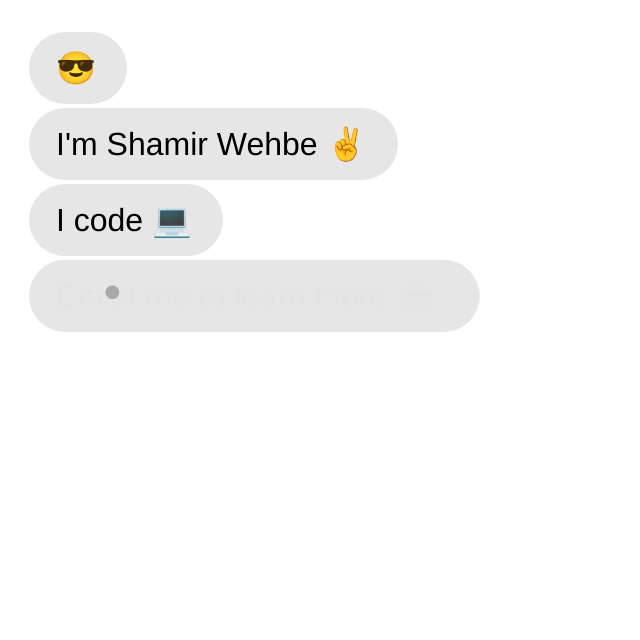
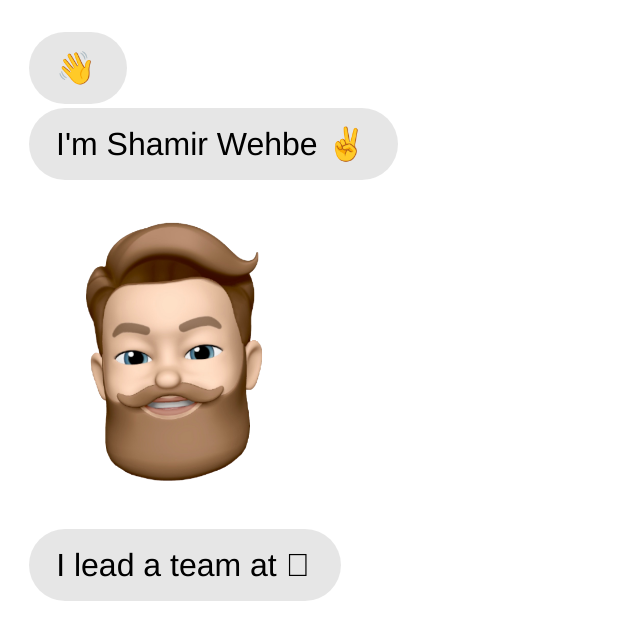
Before and after one commit to wehbs/imessage_site, a plain HTML site: page index.html in a window 1280 px wide. Shown: the whole page, without its empty margins (0-640 px from the left). Drawn offline with Linux system fonts and the light colour scheme.

Commit message:
changed text content and messed with responsiveness

```diff
--- a/css/styles.css
+++ b/css/styles.css
@@ -1,22 +1,31 @@
 :root {
-  font-size: 1.125rem;
+  font-size: 1.5rem;
 }
 
-@media (min-width: 600px) {
-  :root {
-    font-size: 1.5rem;
-  }
+.memoji {
+  width: 120.5px;
+  height: 150px;
 }
 
 @media (min-width: 900px) {
   :root {
     font-size: 1.75rem;
   }
+
+  .memoji {
+    width: 180.75px;
+    height: 225px;
+  }
 }
 
 @media (min-width: 1200px) {
   :root {
     font-size: 2rem;
+  }
+
+  .memoji {
+    width: 241px;
+    height: 300px;
   }
 }
 
@@ -96,7 +105,7 @@ body {
 }
 
 /* white background for the animoji */
-body>div>div:nth-child(13) {
+body>div>div:nth-child(5) {
   background: #ffffff !important;
 }
 
--- a/js/scripts.js
+++ b/js/scripts.js
@@ -4,14 +4,14 @@
  * Copyright (c) 2016 Jay Hill
  */
 
-window.onload = function () {
+window.onload = function() {
   var messagesEl = document.querySelector(".messages");
   var typingSpeed = 20;
   var loadingText = "<b>•</b><b>•</b><b>•</b>";
   var messageIndex = 0;
 
   // Change response based on the time of the day
-  var getCurrentTime = function () {
+  var getCurrentTime = function() {
     var date = new Date();
     var hours = date.getHours();
     var minutes = date.getMinutes();
@@ -22,28 +22,29 @@ window.onload = function () {
   };
 
   var messages = [
-    "😎",
+    "👋",
     "I'm Shamir Wehbe ✌️",
-    "I code  💻",
+    '<img class="memoji" src="img/memoji_1.png" alt="memoji">',
+    "I lead a team at ",
+    "I also code 💻",
     "Email me to learn more 📥",
     ' @ <a href="mailto:shamirwehbe@me.com">shamirwehbe@me.com</a>',
     '& check out my website <br> <a href="https://wehbsite.com">wehbsite.com</a>',
-    '<video width="300" height="300" autoplay muted controls><source src="img/animoji.m4v" type="video/mp4"></video>',
     ,
     getCurrentTime()
   ];
 
-  var getFontSize = function () {
+  var getFontSize = function() {
     return parseInt(
       getComputedStyle(document.body).getPropertyValue("font-size")
     );
   };
 
-  var pxToRem = function (px) {
+  var pxToRem = function(px) {
     return px / getFontSize() + "rem";
   };
 
-  var createBubbleElements = function (message, position) {
+  var createBubbleElements = function(message, position) {
     var bubbleEl = document.createElement("div");
     var messageEl = document.createElement("span");
     var loadingEl = document.createElement("span");
@@ -65,7 +66,7 @@ window.onload = function () {
     };
   };
 
-  var getDimentions = function (elements) {
+  var getDimentions = function(elements) {
     return (dimensions = {
       loading: {
         w: "4rem",
@@ -82,7 +83,7 @@ window.onload = function () {
     });
   };
 
-  var sendMessage = function (message, position) {
+  var sendMessage = function(message, position) {
     var loadingDuration =
       message.replace(/<(?:.|\n)*?>/gm, "").length * typingSpeed + 500;
     var elements = createBubbleElements(message, position);
@@ -133,18 +134,18 @@ window.onload = function () {
       duration: 300,
       loop: true,
       direction: "alternate",
-      delay: function (i) {
+      delay: function(i) {
         return i * 100 + 50;
       }
     });
-    setTimeout(function () {
+    setTimeout(function() {
       loadingLoop.pause();
       dotsPulse.restart({
         opacity: 0,
         scale: 0,
         loop: false,
         direction: "forwards",
-        update: function (a) {
+        update: function(a) {
           if (
             a.progress >= 65 &&
             elements.bubble.classList.contains("is-loading")
@@ -164,7 +165,7 @@ window.onload = function () {
         height: [dimensions.loading.h, dimensions.bubble.h],
         marginTop: 0,
         marginLeft: 0,
-        begin: function () {
+        begin: function() {
           if (messageIndex < messages.length)
             elements.bubble.classList.remove("cornered");
         }
@@ -172,7 +173,7 @@ window.onload = function () {
     }, loadingDuration - 50);
   };
 
-  var sendMessages = function () {
+  var sendMessages = function() {
     var message = messages[messageIndex];
     if (!message) return;
     sendMessage(message);
@@ -180,7 +181,7 @@ window.onload = function () {
     setTimeout(
       sendMessages,
       message.replace(/<(?:.|\n)*?>/gm, "").length * typingSpeed +
-      anime.random(900, 1200)
+        anime.random(900, 1200)
     );
   };
 
```
Also changed, not shown: index.html (+1 -1 lines), img/memoji_1.png (added).
